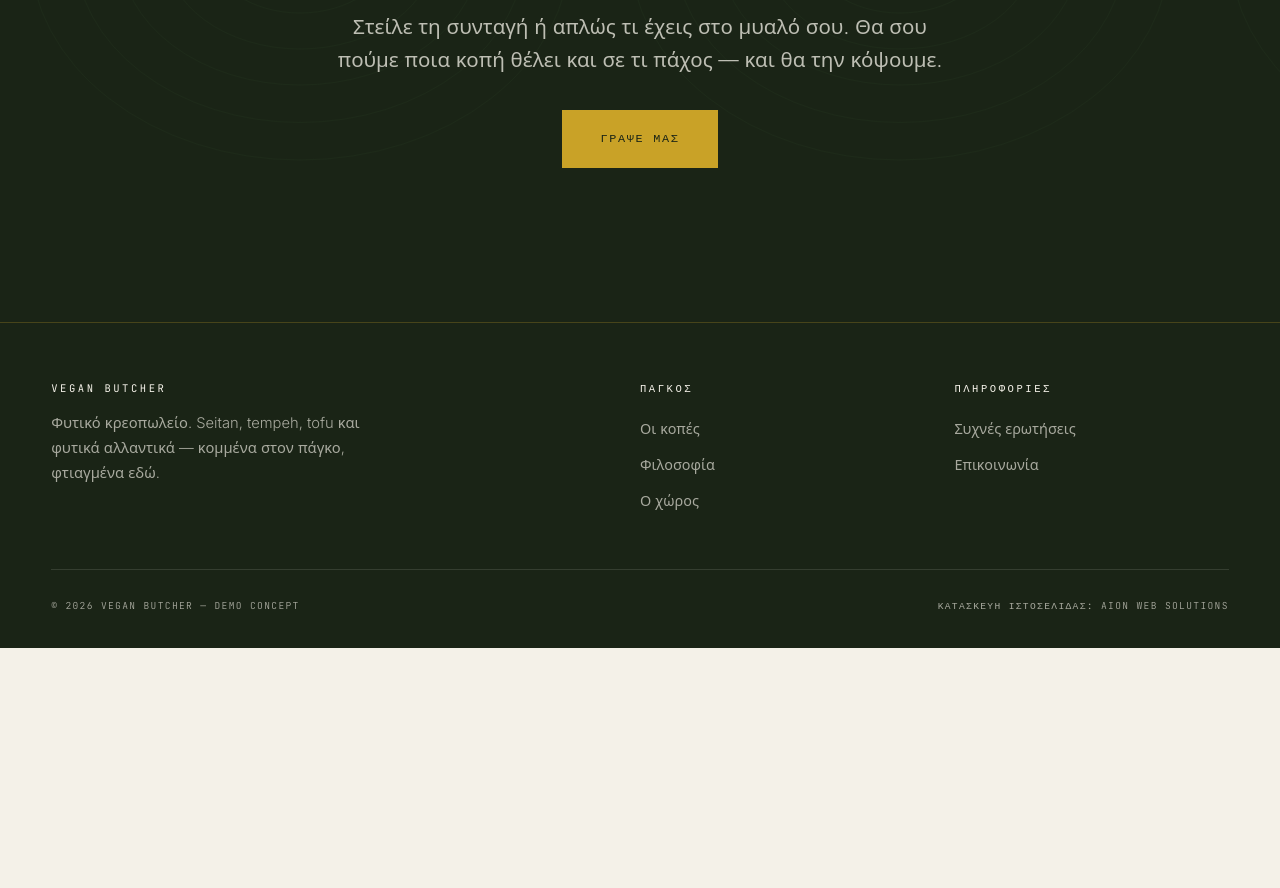
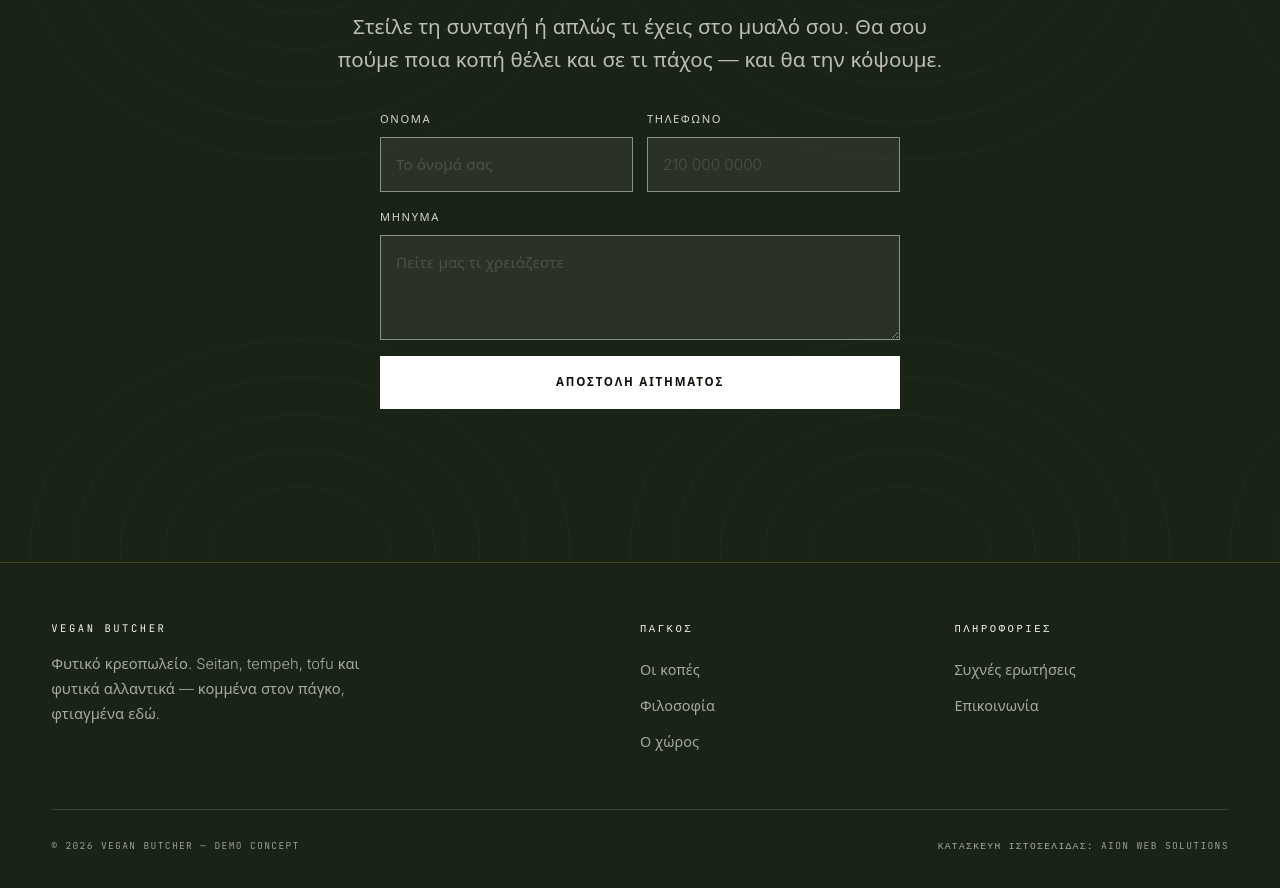
Before and after one commit to Panosgr1983/aion-vegan-butcher-demo, a plain HTML site: page 200.html in a window 1280 px wide. Shown: the part 7919-8807 px from the top of the page. Before the commit the page ends 8567 px from the top, so only its background shows below. Drawn offline with nearby package versions, Linux system fonts and the light colour scheme.

Commit message:
update 200.html

```diff
--- a/200.html
+++ b/200.html
@@ -362,7 +362,30 @@ footer a:hover{color:var(--gold)}
   <span class="kicker" style="color:var(--gold)">Επικοινωνία</span>
   <h2 style="margin-top:20px">Πες μας τι θα<br><em>μαγειρέψεις</em></h2>
   <p class="lede" style="color:color-mix(in srgb,var(--paper) 75%,transparent);max-width:50ch;margin:0 auto 34px">Στείλε τη συνταγή ή απλώς τι έχεις στο μυαλό σου. Θα σου πούμε ποια κοπή θέλει και σε τι πάχος — και θα την κόψουμε.</p>
-  <a class="btn btn-gold" href="mailto:info@aionweb.gr?subject=Κοπή%20από%20τον%20πάγκο">Γράψε μας</a>
+
+<form class="demof" onsubmit="event.preventDefault();this.querySelector('.ok').classList.add('show');this.reset();">
+  <div class="fr">
+    <label>Όνομα<input type="text" name="name" placeholder="Το όνομά σας" required></label>
+    <label>Τηλέφωνο<input type="tel" name="phone" placeholder="210 000 0000" required></label>
+  </div>
+  <label>Μήνυμα<textarea name="message" rows="3" placeholder="Πείτε μας τι χρειάζεστε"></textarea></label>
+  <input type="text" name="_honey" style="display:none" tabindex="-1" autocomplete="off">
+  <button type="submit">Αποστολή αιτήματος</button>
+  <p class="ok">Το αίτημα καταχωρήθηκε. Θα επικοινωνήσουμε μαζί σας.</p>
+</form>
+<style>
+.demof{display:grid;gap:16px;max-width:520px;margin:0 auto;text-align:left}
+.demof .fr{display:grid;grid-template-columns:1fr 1fr;gap:14px}
+@media(max-width:600px){.demof .fr{grid-template-columns:1fr}}
+.demof label{display:grid;gap:8px;font-size:.7rem;letter-spacing:.14em;text-transform:uppercase;opacity:.85}
+.demof input,.demof textarea{width:100%;padding:14px 15px;border:1.5px solid rgba(255,255,255,.55);background:rgba(255,255,255,.08);color:inherit;font:inherit;font-size:.95rem;border-radius:0}
+.demof input::placeholder,.demof textarea::placeholder{opacity:.55}
+.demof input:focus,.demof textarea:focus{outline:2px solid #fff;outline-offset:2px;border-color:#fff}
+.demof button{padding:17px;border:0;background:#fff;color:#14100C;font:inherit;font-size:.72rem;font-weight:600;letter-spacing:.16em;text-transform:uppercase;cursor:pointer;transition:.3s}
+.demof button:hover{background:rgba(255,255,255,.85);transform:translateY(-4px)}
+.demof .ok{display:none;font-size:.9rem;padding:14px;border:1.5px solid #fff;background:rgba(255,255,255,.12)}
+.demof .ok.show{display:block}
+</style>
 </div></section>
 
 <footer><div class="wrap">
```
